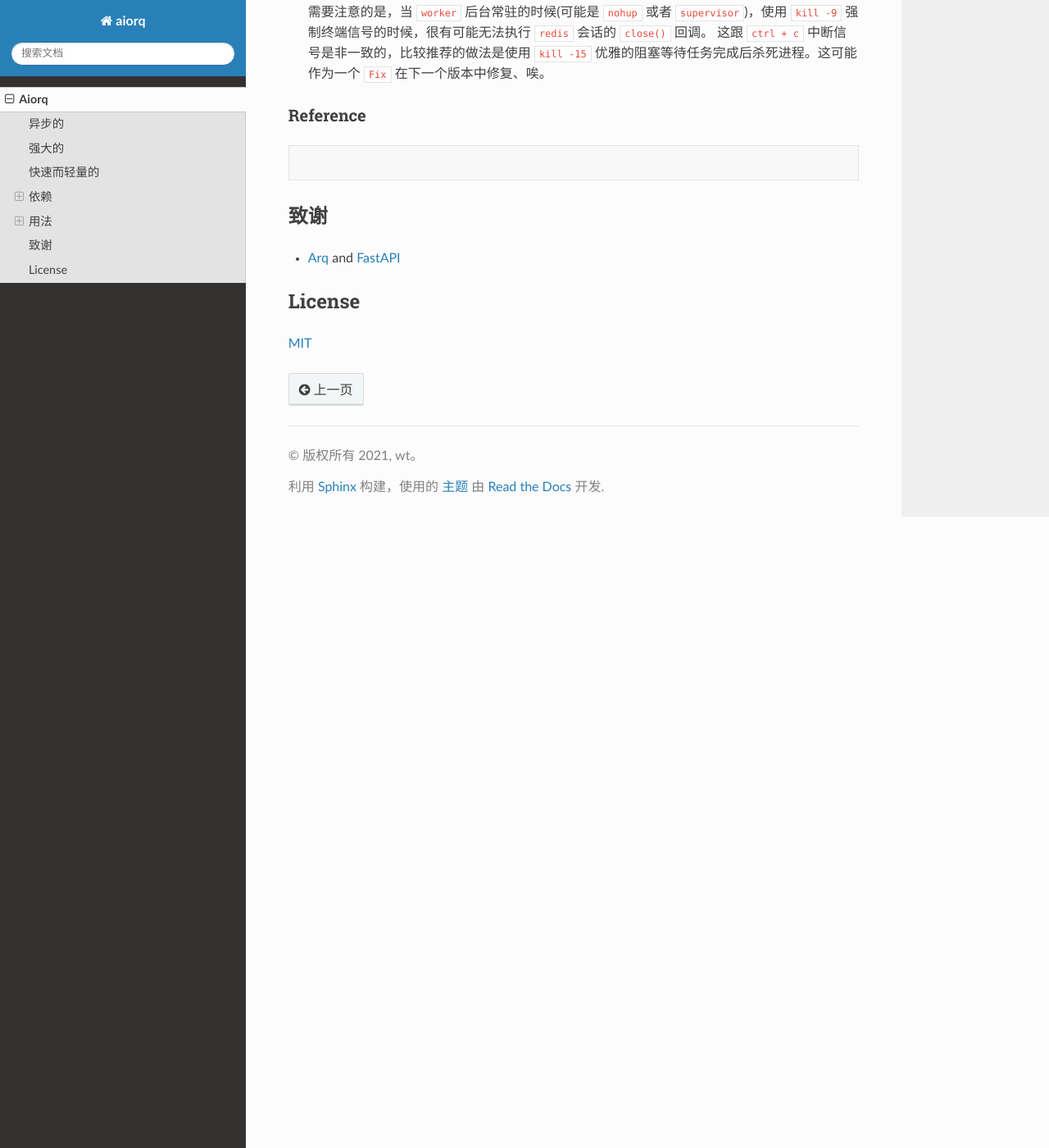
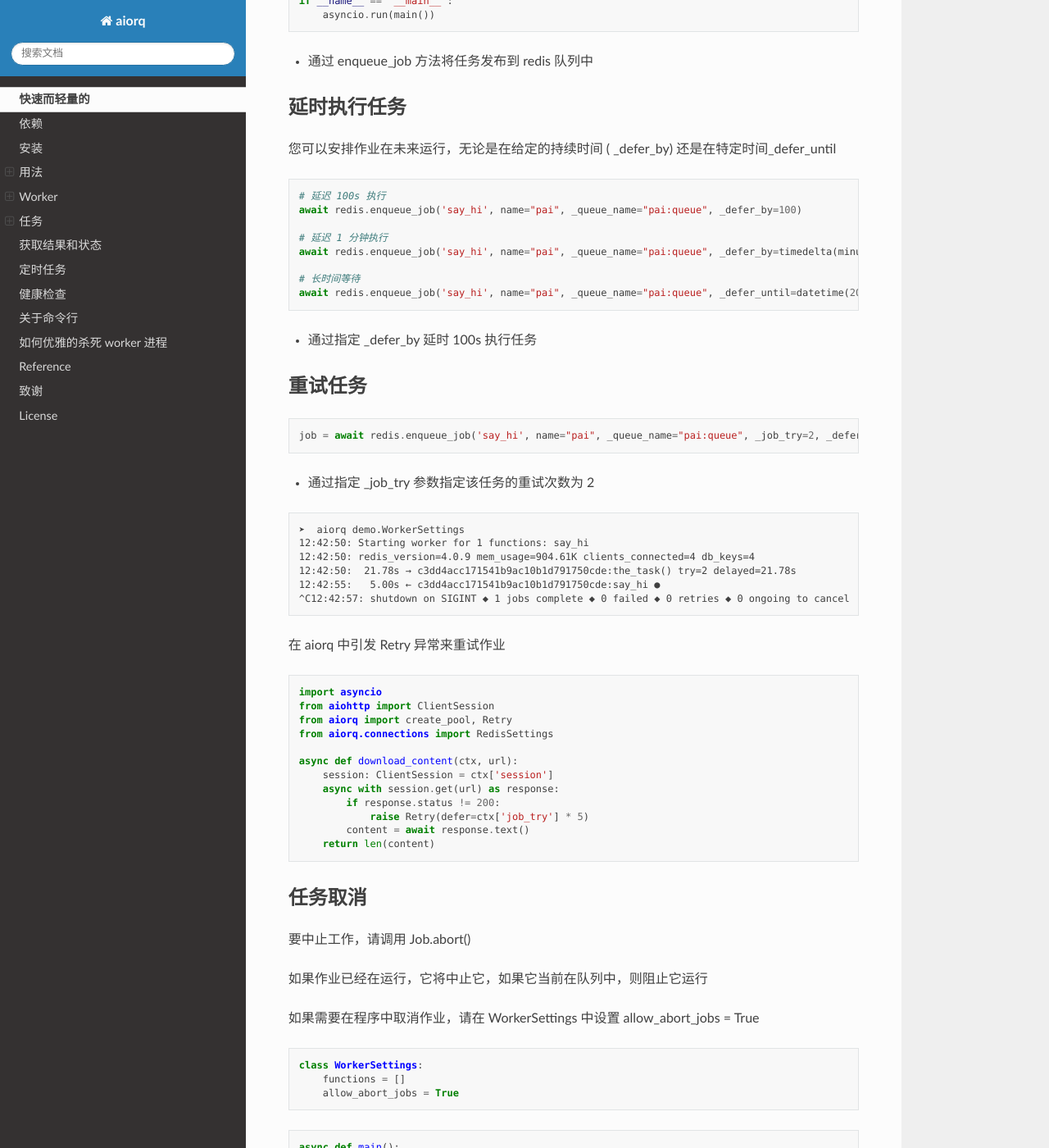
Before and after one commit to PY-GZKY/aiorq, a Sphinx documentation site: the page built from docs/docs/index.md, in a window 1280 px wide and 1400 px high, scrolled down 2829 px. Shown: the whole window at 82% size. Built offline with Sphinx 7.4.7 and the Read the Docs theme 2.0.0, drawn with Linux system fonts in a browser that asks for light colours; some of the changed text lies outside the part shown.

Commit message:
Update index.md

````diff
--- a/docs/docs/index.md
+++ b/docs/docs/index.md
@@ -8,32 +7,20 @@
 
 `Aiorq` 是一个包含 `asyncio` 和 `redis` 的分布式任务队列，它从 `arq` 重写以进行改进，并包含 `web` 接口。
 
+## 快速而轻量的
 
+`aiorq` 继承了 `arq` 库的基础功能（异步的）。
 
-#### 异步的
-`aiorq` 继承了 `arq` 库的基础功能。
+由 `python3` 的 `asyncio` 构建的，允许非阻塞作业排队和执行。可以使用`asyncio` 池同时运行多个作业（可能有数百个）`Tasks`。 延迟执行、轻松重试作业和悲观执行（见下文）意味着非常适合必须完成的关键作业。
 
-由 `python3` 的 `asyncio` 构建的，允许非阻塞作业排队和执行。可以使用`asyncio` 池同时运行多个作业（可能有数百个）`Tasks`。
-延迟执行、轻松重试作业和悲观执行（见下文）意味着非常适合必须完成的关键作业。
-
-#### 强大的
-`aiorq` 对比 `arq` 原生新增储存了 `Worker` 进程工人信息和所属队列关系和任务信息于 `redis` 数据库。
-
-我总是认为`分布式队列`的基础单元应该是 `工人进程`(我认为`arq`在这方面可能想做的更为简洁, 而如果要提供`可视化ui` 工人进程就是比较恰当的选择, 就像 `flower` 那样)
-
-
-
-#### 快速而轻量的
 目前 `aiorq` 只有大约 `750` 行，不会有太大变化。 `aiorq` 被设计得更简单、更清晰、更强大。
-
-
 
 ## 依赖
 
 - `redis >= 5.0`
 - `aioredis>=1.1.0  <2.0.0`
 
-#### 安装
+## 安装
 
 ```shell
 pip install aiorq
@@ -41,15 +28,16 @@ pip install aioredis
 ```
 
 ## 用法
-#### 快速开始
+
+### 快速开始
 
 ```python
-# tasks.py
+# demo.py
 # -*- coding: utf-8 -*-
 
 import asyncio
 import os
-
+from aiorq import create_pool
 from aiorq.connections import RedisSettings
 from aiorq.cron import cron
 
@@ -87,7 +75,6 @@ class WorkerSettings:
     functions = [say_hello, say_hi, run_cron]
 
     on_startup = startup
-
     on_shutdown = shutdown
 
     cron_jobs = [
@@ -95,23 +82,18 @@ class WorkerSettings:
     ]
 
     # allow_abort_jobs = True
-
     # worker_name = "ohuo"
     # queue_name = "ohuo"
 ```
-以 `tasks.py` 文件为例，文件中声明了 `say_hello`、 `say_hi`、 `run_cron` 方法、其中
-`run_cron` 作为定时任务。
 
-#### 健康检查
+以 `demo.py` 文件为例，文件中声明了 `say_hello`、 `say_hi`、 `run_cron` 方法、其中 `run_cron` 作为定时任务。
 
-#### 重试作业和取消
+## Worker
 
-#### 获取结果和状态
-
-#### 启动 Worker
+### 启动 worker
 
 ```shell
-> aiorq tasks.WorkerSettings
+> aiorq demo.WorkerSettings
 15:08:50: Starting Queue: ohuo
 15:08:50: Starting Worker: ohuo@04dce85c-1798-43eb-89d8-7c6d78919feb
 15:08:50: Starting Functions: say_hello
@@ -119,19 +101,173 @@ class WorkerSettings:
 starting...
 ```
 
-#### 关于命令行
+## 任务
+
+### 实时执行任务
+
+有时您希望一项作业一次只运行一次（例如备份）或针对给定参数运行一次（例如为特定公司生成发票）。
+
+aiorq 通过自定义作业 ID 支持这一点，请参阅 connections.ArqRedis.enqueue_job(). 它保证具有特定 ID 的作业在执行完成之前不能再次入队。
+
+```python
+from aiorq import create_pool
+from aiorq.connections import RedisSettings
+import os
+import asyncio
+
+redis_settings = RedisSettings(
+    host=os.getenv("REDIS_HOST", "127.0.0.1"),
+    port=os.getenv("REDIS_PORT", 6379),
+    database=os.getenv("REDIS_DATABASE", 0),
+    password=os.getenv("REDIS_PASSWORD", None)
+)
+
+
+async def main():
+    redis = await create_pool(redis_settings)
+    job = await redis.enqueue_job('say_hi', name="pai", _queue_name="pai:queue")
+    await job.info()
+
+
+if __name__ == '__main__':
+    asyncio.run(main())
+```
+
+- 通过 enqueue_job 方法将任务发布到 redis 队列中
+
+### 延时执行任务
+您可以安排作业在未来运行，无论是在给定的持续时间 ( _defer_by) 还是在特定时间_defer_until
+
+```python
+# 延迟 100s 执行
+await redis.enqueue_job('say_hi', name="pai", _queue_name="pai:queue", _defer_by=100)
+
+# 延迟 1 分钟执行
+await redis.enqueue_job('say_hi', name="pai", _queue_name="pai:queue", _defer_by=timedelta(minutes=1))
+
+# 长时间等待
+await redis.enqueue_job('say_hi', name="pai", _queue_name="pai:queue", _defer_until=datetime(2032, 1, 28))
+```
+
+- 通过指定 _defer_by 延时 100s 执行任务
+
+### 重试任务
+
+```python
+job = await redis.enqueue_job('say_hi', name="pai", _queue_name="pai:queue", _job_try=2, _defer_by=100)
+```
+
+- 通过指定 _job_try 参数指定该任务的重试次数为 2
+
+```text
+➤  aiorq demo.WorkerSettings
+12:42:50: Starting worker for 1 functions: say_hi
+12:42:50: redis_version=4.0.9 mem_usage=904.61K clients_connected=4 db_keys=4
+12:42:50:  21.78s → c3dd4acc171541b9ac10b1d791750cde:the_task() try=2 delayed=21.78s
+12:42:55:   5.00s ← c3dd4acc171541b9ac10b1d791750cde:say_hi ●
+^C12:42:57: shutdown on SIGINT ◆ 1 jobs complete ◆ 0 failed ◆ 0 retries ◆ 0 ongoing to cancel
+```
+
+在 aiorq 中引发 Retry 异常来重试作业
+```python
+import asyncio
+from aiohttp import ClientSession
+from aiorq import create_pool, Retry
+from aiorq.connections import RedisSettings
+
+async def download_content(ctx, url):
+    session: ClientSession = ctx['session']
+    async with session.get(url) as response:
+        if response.status != 200:
+            raise Retry(defer=ctx['job_try'] * 5)
+        content = await response.text()
+    return len(content)
+```
+
+
+### 任务取消
+要中止工作，请调用 Job.abort()
+
+如果作业已经在运行，它将中止它，如果它当前在队列中，则阻止它运行
+
+如果需要在程序中取消作业，请在 WorkerSettings 中设置 allow_abort_jobs = True
+
+```python
+class WorkerSettings:
+    functions = []
+    allow_abort_jobs = True
+```
+
+```python
+async def main():
+    redis = await create_pool(RedisSettings())
+    job = await redis.enqueue_job('do_stuff')
+    await asyncio.sleep(1)
+    await job.abort()
+```
+
+```text
+➤  arq demo.WorkerSettings
+12:42:38: Starting worker for 1 functions: say_hi
+12:42:38: redis_version=4.0.9 mem_usage=904.50K clients_connected=4 db_keys=3
+12:42:38:  10.23s → c3dd4acc171541b9ac10b1d791750cde:say_hi() delayed=10.23s
+^C12:42:40: shutdown on SIGINT ◆ 0 jobs complete ◆ 0 failed ◆ 0 retries ◆ 1 ongoing to cancel
+12:42:40:   1.16s ↻ c3dd4acc171541b9ac10b1d791750cde:say_hi cancelled, will be run again
+```
+
+## 获取结果和状态
+
+```python
+async def main():
+    redis = await create_pool(redis_settings)
+    job = await redis.enqueue_job('say_hi', name="pai", _queue_name="pai:queue")
+    await job.job_id
+    await job.info()
+    await job.status()
+    await job.result(timeout=5)
+```
+
+- job_id 为任务唯一id，由 uuid 生成
+- info() 方法返回一个 JobDef
+- status() 方法返回 Status
+- result() 方法返回 Result 对象，timeout 为获取结果的超时时间，超时返回 None
+
+## 定时任务
+```python
+from aiorq import cron
+
+async def run_regularly(ctx):
+    print('run foo job at 9.12am, 12.12pm and 6.12pm')
+
+class WorkerSettings:
+    cron_jobs = [
+        cron(run_regularly, hour={9, 12, 18}, minute=12)
+    ]
+```
+## 健康检查
+
+```shell
+aiorq --check demo.WorkerSettings
+```
+每个 worker 在 redis 中都有一个健康检查的键，用于统计任务状态。
+```text
+Mar-01 17:41:22 j_complete=0 j_failed=0 j_retried=0 j_ongoing=0 queued=0
+```
+
+## 关于命令行
+
 ```shell
 aiorq --help
 arq --check demo.WorkerSettings
 ```
 
-#### 如何优雅的杀死 Worker 进程
-> 需要注意的是，当 `worker` 后台常驻的时候(可能是 `nohup` 或者 `supervisor`)，使用 `kill -9` 强制终端信号的时候，很有可能无法执行 `redis` 会话的 `close()` 回调。
-这跟 `ctrl + c` 中断信号是非一致的，比较推荐的做法是使用 `kill -15` 优雅的阻塞等待任务完成后杀死进程。这可能作为一个 `Fix` 在下一个版本中修复、唉。
+## 如何优雅的杀死 worker 进程
 
-#### Reference
+> 需要注意的是，当 `worker` 后台常驻的时候(可能是 `nohup` 或者 `supervisor`)，使用 `kill -9` 强制终端信号的时候，很有可能无法执行 `redis` 会话的 `close()` 回调。 这跟 `ctrl + c` 中断信号是非一致的，比较推荐的做法是使用 `kill -15` 优雅的阻塞等待任务完成后杀死进程。这可能作为一个 `Fix` 在下一个版本中修复、唉。
+
+## Reference
+
 ```shell
-
 ```
 
 ## 致谢
````
Also changed, not shown: other parts of docs/docs/index.md (+0 -1 lines).
